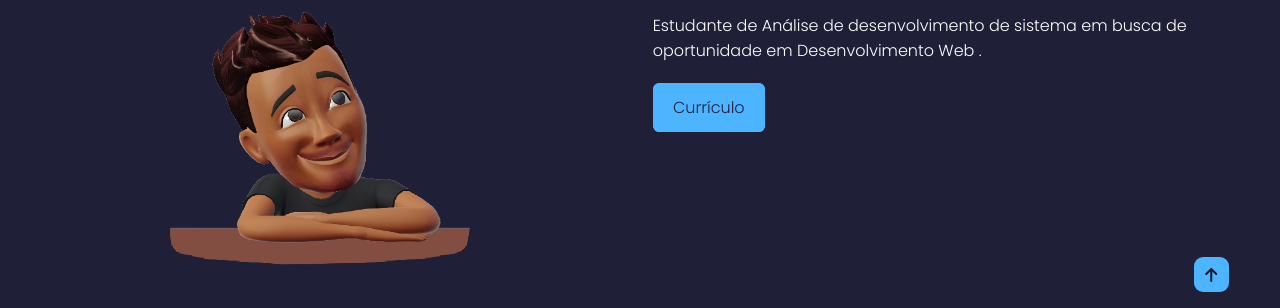
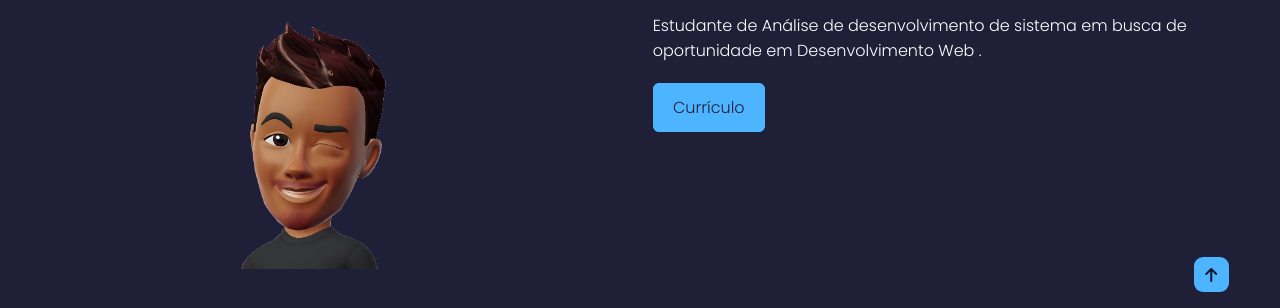
Before and after one commit to victorfs32/Nova-pasta, a plain HTML site: page index.html in a window 1280 px wide. Shown: the part 492-800 px from the top of the page. Drawn offline with Linux system fonts and the light colour scheme.

Commit message:
Alteração

```diff
--- a/index.html
+++ b/index.html
@@ -72,7 +72,7 @@
         <div class="about-container flex s-around ">
             <div class=" about-left flex s-center items-center">
                 <!-- Here in src replade the given link with your secondary image link -->
-                <img src="Images/Avata.png" alt="" style="width: 50%;">
+                <img src="Images/Avata2.png" alt="" style="width: 50%;">
             </div>
 
             <div class="about-right flex">
```
Also changed, not shown: Images/Avata2.png (added), Images/Avata3.png (added).
